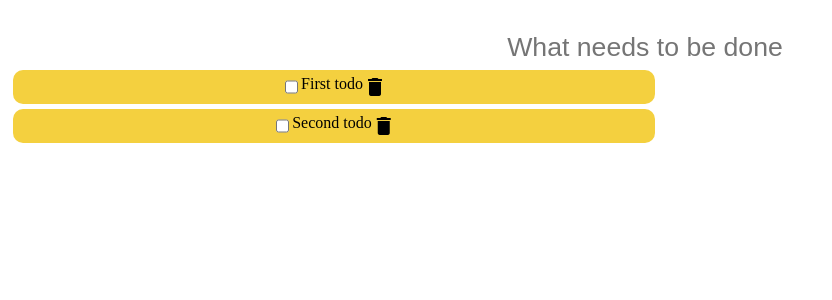
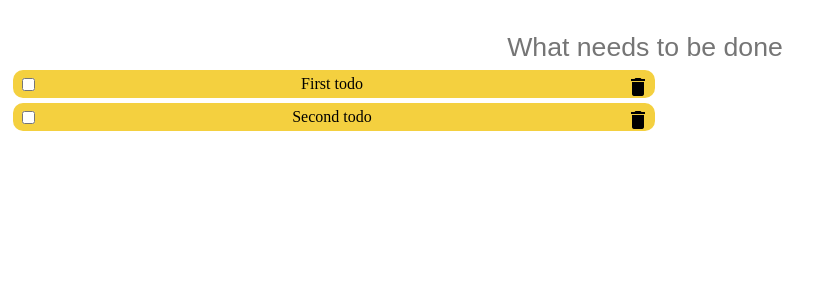
Before and after one commit to vasialeleka/Angular, an Angular app: page / in a window 1280 px wide. Shown: the top 300 px of the page, without its empty margins (0-832 px from the left). Built offline with nearby package versions, Linux system fonts and the light colour scheme.

Commit message:
addTodo() , deleteTodo()

```diff
--- a/src/app/components/todo-list/todo-list.component.html
+++ b/src/app/components/todo-list/todo-list.component.html
@@ -1,11 +1,12 @@
 <div class="container">
- <input type="text" class="todo-input" placeholder="What needs to be done" [(ngModel)]="todoTitle">
+ <input type="text" class="todo-input" placeholder="What needs to be done" [(ngModel)]="todoTitle" (keyup.enter)="addTodo()">
 </div>
 
-<div *ngFor="let todo of todos">
+<div class="containerFor" *ngFor="let todo of todos">
     <div class="containerList">
     <input class="input" type="checkbox">
     <div class="todo-item-label">{{todo.title}}</div>
-    <i class ="material-icons">delete</i>
+    <i class ="material-icons" (click)="deleteTodo(todo.id)">delete</i>
+
 </div>
 </div>
--- a/src/app/components/todo-list/todo-list.component.scss
+++ b/src/app/components/todo-list/todo-list.component.scss
@@ -21,9 +21,7 @@ margin : 30px 0px 0px 10px}
     }
 }
 .containerList{
-    display: flex;
-    text-align: center;
-    justify-content: center;
+
     width: 50%;
     padding: 5px;
     background: #F4D03F  ;
@@ -31,15 +29,26 @@ margin : 30px 0px 0px 10px}
     margin: 5px 5px 5px 5px;
     &:hover{background: #F7DC6F; }
 }
-.input{ display: flex;
-    text-align: start;
+.input{ display: inline-block;
+    float: left;
+
 }
 .todo-item-label{
-    display: flex;
+    display: inline-block;
+
+
+}
+i.material-icons {
+    display: inline-block;
+    float: right;
+
+    &:hover{
+
+        color: red;
+    }
+
+}
+.containerFor{
+
     text-align: center;
 }
-.material-icons {
-    display: flex;
-    text-align: end;
-
-}
--- a/src/app/components/todo-list/todo-list.component.ts
+++ b/src/app/components/todo-list/todo-list.component.ts
@@ -8,6 +8,7 @@ import { Component, OnInit } from '@angular/core';
 export class TodoListComponent implements OnInit {
 todos:object[];
 todoTitle:string;
+idForTodo: number;
   constructor() { }
 
   ngOnInit() {
@@ -20,6 +21,23 @@ todoTitle:string;
     'title':'Second todo',
     'completed':false,
     'edditing':false}]
+    this.idForTodo = this.todos.length;
   }
+ addTodo():void{
+   if(this.todoTitle.trim().length === 0){return;}
+   this.todos.push({
+     id : this.idForTodo,
+     title:this.todoTitle,
+     completed:false,
+     edditing:false
 
+   })
+   this.todoTitle="";
+   this.idForTodo++;
+ }
+
+ deleteTodo(id:number):void{
+   this.todos = this.todos.filter(todo => todo.id !== id);
+
+ }
 }
```
